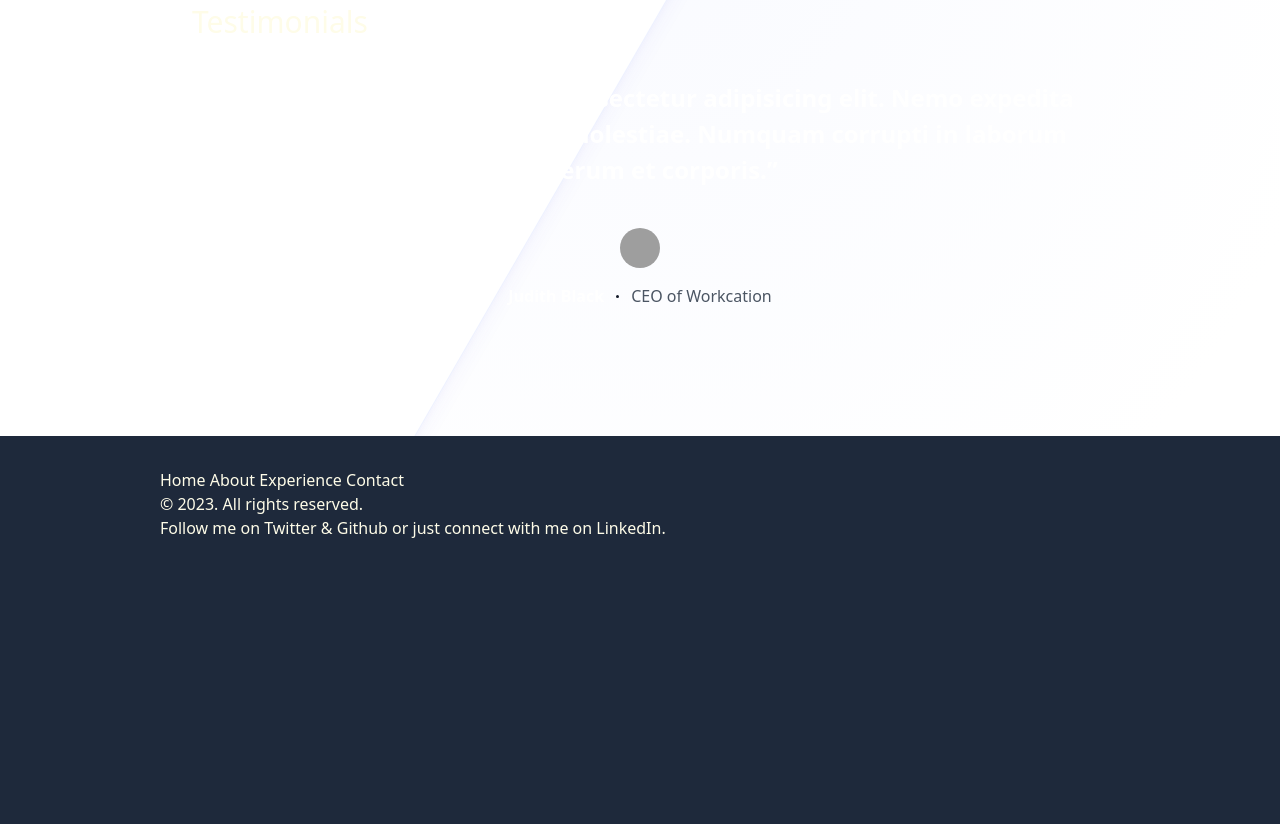
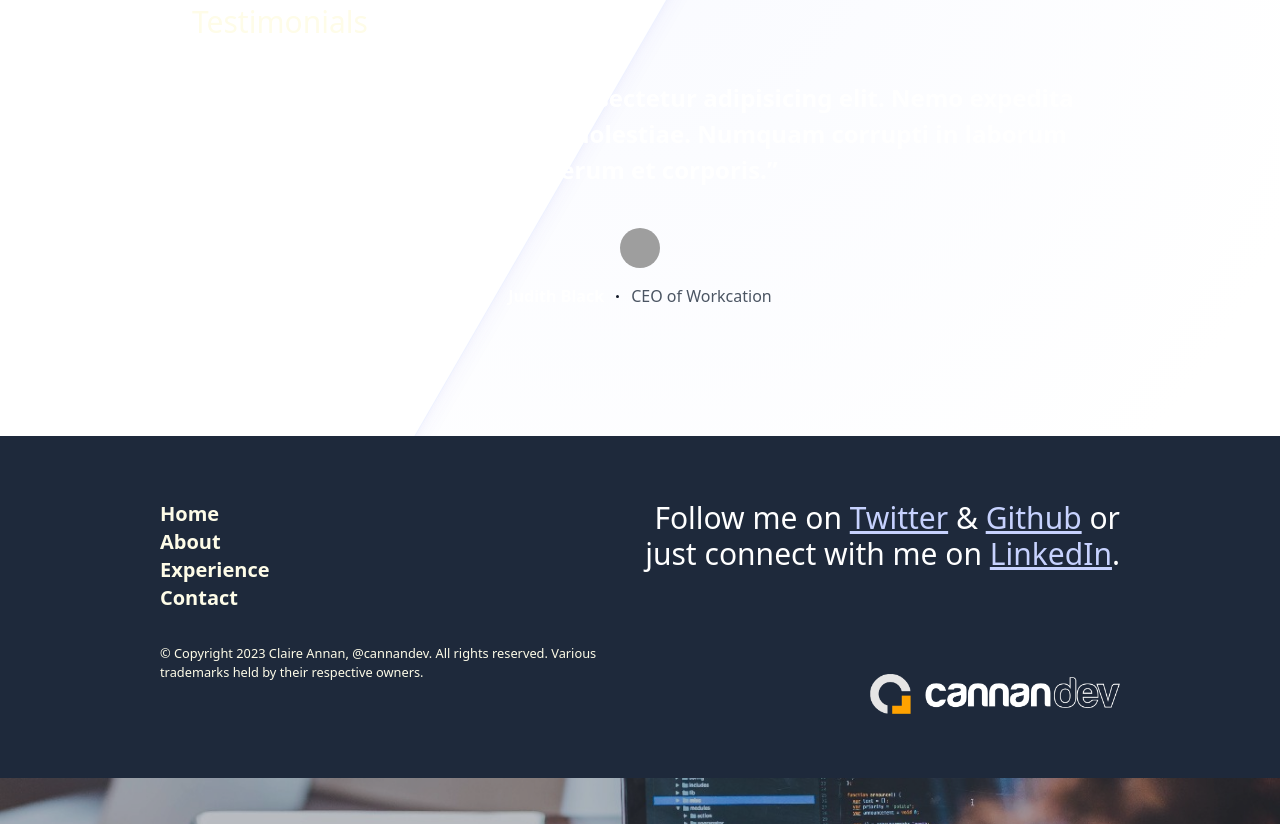
Before and after one commit to cannandev/cannandev-tailwind-theme-2025, a website: page index.html in a window 1280 px wide. Shown: the part 1976-2800 px from the top of the page. Before the commit the page ends 2548 px from the top, so only its background shows below. Drawn offline with Linux system fonts and the light colour scheme; grey boxes are pictures that could not be loaded.

Commit message:
Flip headshot image. Style footer.

```diff
--- a/index.html
+++ b/index.html
@@ -111,8 +111,8 @@
 					href="#">Learn more</a>
 			</div>
 			<div class="lg:w-1/2 h-auto">
-				<img class="mx-auto rounded-full h-32 border-8 border-yellow-600 lg:p-4 lg:h-full"
-					src="https://tailwindcss.com/img/erin-lindford.jpg" alt="Claire Annan headshot">
+				<img class="mx-auto rounded-full -scale-x-100 h-32 border-8 border-yellow-600 lg:p-4 lg:h-full"
+					src="/src/img/headshot.jpeg" alt="Claire Annan headshot">
 			</div>
 		</section>
 		<!-- Skills component -->
@@ -186,7 +186,7 @@
 					</div>
 					<img src="https://tailwindui.com/img/component-images/dark-project-app-screenshot.png"
 						alt="Product screenshot"
-						class="w-[48rem] max-w-none rounded-xl shadow-xl ring-1 ring-gray-400/10 sm:w-[57rem] md:-ml-4 lg:-ml-0"
+						class="w-[48rem] max-w-none rounded-xl shadow-xl ring-1 ring-gray-400/10 sm:w-[57rem] lg:-ml-4 lg:-ml-0"
 						width="2432" height="1442">
 				</div>
 			</div>
@@ -222,16 +222,46 @@
 			</div>
 		</section>
 	</main>
-	<footer class="mx-auto max-w-5xl p-8">
-		<ul>
-			<a href="#">Home</a>
-			<a href="#">About</a>
-			<a href="#">Experience</a>
-			<a href="#">Contact</a>
-		</ul>
-		<span>&copy; 2023. All rights reserved.</span>
-		<p>Follow me on <a href="#">Twitter</a> &amp; <a href="#">Github</a> or just connect with me on <a
-				href="#">LinkedIn</a>.</p>
+	<footer>
+		<div class="mx-auto max-w-5xl px-8 py-16">
+			<div class="flex flex-col lg:flex-row justify-between">
+				<!-- footer nav links -->
+				<ul class="text-xl font-semibold pb-12 lg:pb-0">
+
+					<li><a href="/">Home</a></li>
+
+					<li><a href="/about/">About</a></li>
+
+					<li><a href="/posts/">Experience</a></li>
+
+					<li><a href="/contact/">Contact</a></li>
+				</ul>
+				<!-- footer social links -->
+				<nav class="text-2xl text-white lg:w-1/2 lg:text-3xl lg:mt-0 lg:place-self-start lg:text-right">
+					Follow me on
+					<a href="https://twitter.com/cannandev" class="underline text-indigo-200"
+						title="My Twitter feed @cannandev">Twitter</a>
+					&amp;
+					<a href="https://github.com/cannandev" class="underline text-indigo-200" title="My GitHub repos">Github</a>
+					or just connect with me on
+					<a href="https://linkedin.com/in/ClaireAnnan" class="underline text-indigo-200"
+						title="My LinkedIn page">LinkedIn</a>.
+				</nav>
+			</div>
+			<!-- footer meta info -->
+			<div class="flex flex-col space-y-6 items-end lg:flex-row lg:justify-between">
+				<small class="lg:w-1/2 py-8">© Copyright 2023 Claire Annan, @cannandev. All
+					rights reserved. Various
+					trademarks
+					held by their respective owners.</small>
+
+				<a href="/"><img class="h-10 w-auto" src="/src/img/logo-white.png"
+						alt="Home of Claire Annan Blog @cannandev"></a>
+			</div>
+		</div>
+		<figure>
+			<img class="w-full opacity-70" src="/src/img/background.jpeg" alt="Claire hard at work in a cafe.">
+		</figure>
 	</footer>
 </body>
 
```
Also changed, not shown: dist/output.css, src/img/background.jpeg (added), src/img/headshot.jpeg (added), 1 other file.
